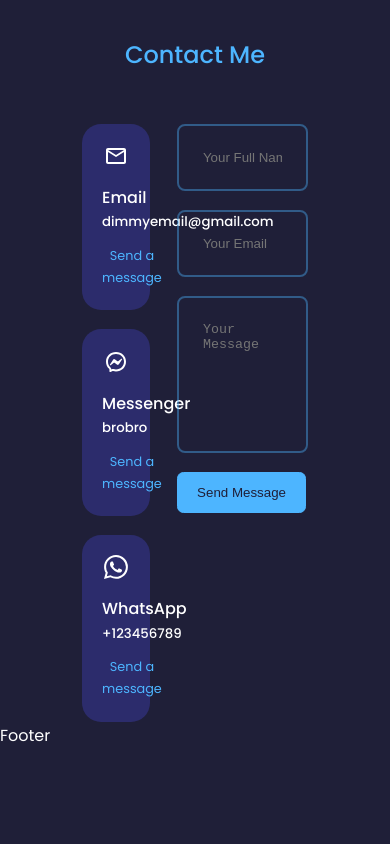
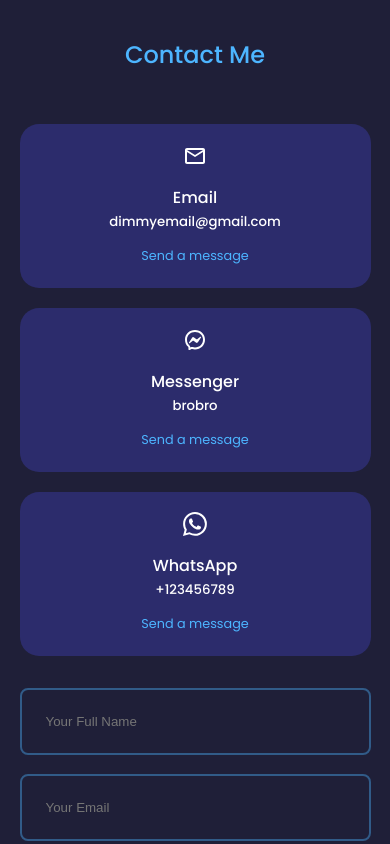
Before and after one commit to farrez30/personal-portfolio-website-1, a React (Create React App) app: page / in a window 390 px wide. Shown: the part 8700-9544 px from the top of the page. Before the commit the page ends 9449 px from the top, so only its background shows below. Built offline with nearby package versions, Linux system fonts and the light colour scheme.

Commit message:
fixing class targeting in contact.css

```diff
--- a/src/components/contact/contact.css
+++ b/src/components/contact/contact.css
@@ -68,7 +68,7 @@ textarea {
 
 /* ============= MEDIA QUERIES (MEDIUM DEVICES) ============= */
 @media screen and (max-width: 1024px) {
-    .contact.contact__container {
+    .container.contact__container {
         grid-template-columns: 1fr;
         gap: 2rem;
     }
@@ -76,7 +76,7 @@ textarea {
 
 /* ============= MEDIA QUERIES (SMALL DEVICES) ============= */
 @media screen and (max-width: 600px) {
-    .contact.contact__container {
+    .container.contact__container {
         width: var(--container-width-sm);
     }
 }
```
